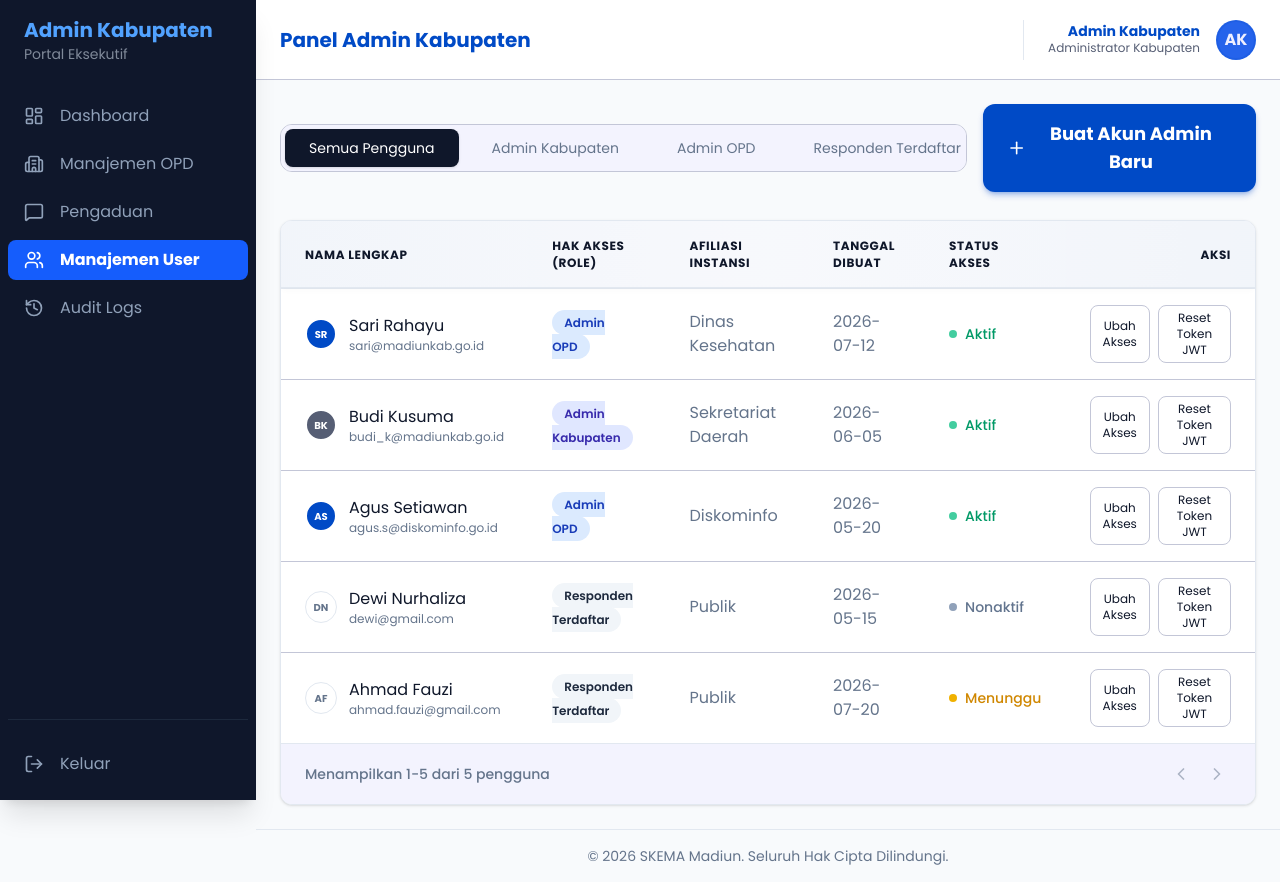
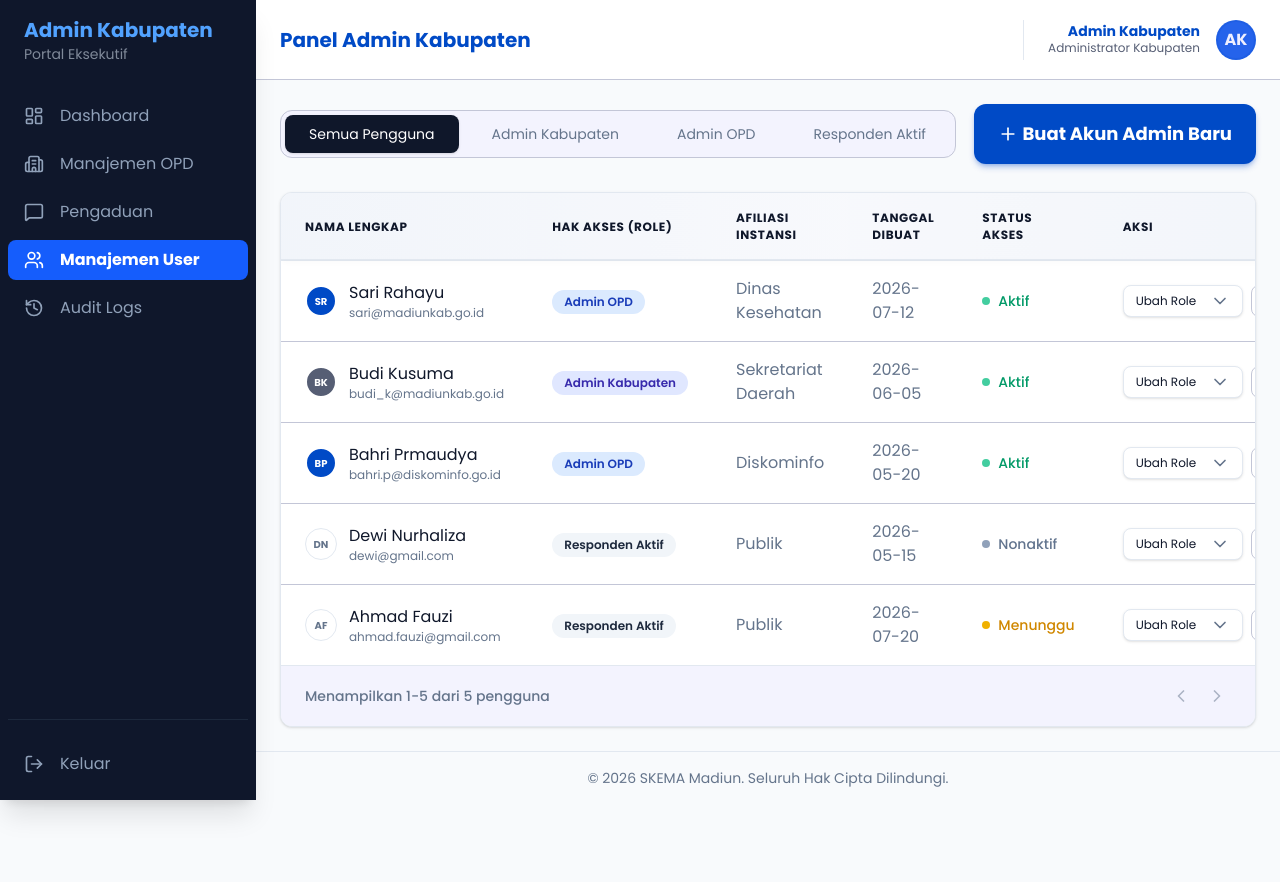
Before and after one commit to richonovians/skema-madiun, a Next.js app in the folder apps/web/: page /admin-kab/users in a window 1280 px wide. After the commit the page ends 804 px from the top, so only its background shows below. Built offline with nearby package versions, Linux system fonts and the light colour scheme.

Commit message:
feat: menambahkan fitur duplikasi dan hapus survei, serta perbaikan UI

```diff
--- a/apps/web/src/app/admin-opd/surveys/page.jsx
+++ b/apps/web/src/app/admin-opd/surveys/page.jsx
@@ -22,6 +22,34 @@ export default function AdminSurveysPage() {
     // TODO: Connect to PUT /api/v1/admin-opd/surveys/{id} here
   };
 
+  // Duplicate a survey and place it right below the original
+  const handleDuplicateSurvey = (surveyId) => {
+    setSurveys((prev) => {
+      const index = prev.findIndex(s => s.id === surveyId);
+      if (index === -1) return prev;
+
+      const original = prev[index];
+      const duplicated = {
+        ...original,
+        id: `srv-${Date.now()}`,
+        title: original.title,
+        status: 'DRAF',
+        isClosed: false,
+        respondentsCount: 0,
+        ikmScore: 0,
+      };
+
+      const newSurveys = [...prev];
+      newSurveys.splice(index + 1, 0, duplicated);
+      return newSurveys;
+    });
+  };
+
+  // Delete a survey (only allowed for Drafts usually, handled in UI)
+  const handleDeleteSurvey = (surveyId) => {
+    setSurveys((prev) => prev.filter(s => s.id !== surveyId));
+  };
+
   // Filter surveys based on active tab
   const filteredSurveys = surveys.filter(survey => {
     if (activeTab === 'all') return true;
@@ -41,6 +69,8 @@ export default function AdminSurveysPage() {
       <AdminSurveyCardList
         surveys={filteredSurveys}
         onTogglePeriod={handleTogglePeriod}
+        onDuplicate={handleDuplicateSurvey}
+        onDelete={handleDeleteSurvey}
       />
     </div>
   );
--- a/apps/web/src/components/layouts/AdminNavbar.jsx
+++ b/apps/web/src/components/layouts/AdminNavbar.jsx
@@ -18,7 +18,7 @@ export default function AdminNavbar() {
   ];
 
   return (
-    <header className="fixed top-0 right-0 left-0 md:left-64 h-16 md:h-20 bg-surface border-b border-outline-variant flex justify-between items-center px-4 md:px-lg z-30 transition-all gap-2">
+    <header className="fixed top-0 right-0 left-0 md:left-64 h-16 md:h-20 bg-surface border-b border-outline-variant flex justify-between items-center px-4 md:px-lg z-40 transition-all gap-2">
       <div className="flex items-center gap-2 md:gap-lg flex-1 min-w-0">
         <button
           className="md:hidden p-2 text-on-surface hover:bg-surface-container rounded-lg shrink-0"
--- a/apps/web/src/components/ui/Dropdown.jsx
+++ b/apps/web/src/components/ui/Dropdown.jsx
@@ -10,6 +10,7 @@ export default function Dropdown({
   value,
   onChange,
   variant = 'default',
+  size = 'md',
   className = '',
   error
 }) {
@@ -61,7 +62,11 @@ export default function Dropdown({
         type="button"
         id={id}
         onClick={() => setIsOpen(!isOpen)}
-        className={`w-full flex items-center justify-between gap-1 sm:gap-3 min-w-0 md:min-w-[140px] min-h-[44px] p-2 md:p-md rounded-lg font-medium text-xs sm:text-body-md transition-all focus:outline-none focus:ring-2 ${error ? 'focus:ring-red-500' : 'focus:ring-primary'} shadow-sm ${styles.button}`}
+        className={`w-full flex items-center justify-between transition-all focus:outline-none focus:ring-2 ${error ? 'focus:ring-red-500' : 'focus:ring-primary'} shadow-sm ${styles.button} ${
+          size === 'sm'
+            ? 'gap-1 px-3 py-1 min-h-[32px] rounded-lg font-label-md text-xs min-w-[120px]'
+            : 'gap-1 sm:gap-3 min-w-0 md:min-w-[140px] min-h-[44px] p-2 md:p-md rounded-lg font-medium text-xs sm:text-body-md'
+        }`}
       >
         <span className="truncate">{selectedOption?.label || 'Pilih...'}</span>
         <ChevronDown
--- a/apps/web/src/features/surveys/components/AdminSurveyCard.jsx
+++ b/apps/web/src/features/surveys/components/AdminSurveyCard.jsx
@@ -5,7 +5,7 @@ import Switch from '@/components/ui/Switch';
 import AdminSurveyCardStats from './AdminSurveyCardStats';
 import AdminSurveyCardActions from './AdminSurveyCardActions';
 
-export default function AdminSurveyCard({ survey, onTogglePeriod }) {
+export default function AdminSurveyCard({ survey, onTogglePeriod, onDuplicate, onDelete }) {
   const { id, title, status, period, respondentsCount, ikmScore, isClosed } = survey;
 
   const isDraft = status === 'DRAF';
@@ -56,7 +56,7 @@ export default function AdminSurveyCard({ survey, onTogglePeriod }) {
         isDraft={isDraft}
       />
 
-      <AdminSurveyCardActions isDraft={isDraft} surveyId={id} />
+      <AdminSurveyCardActions isDraft={isDraft} surveyId={id} onDuplicate={onDuplicate} onDelete={onDelete} />
     </Card>
   );
 }
--- a/apps/web/src/features/surveys/components/AdminSurveyCardActions.jsx
+++ b/apps/web/src/features/surveys/components/AdminSurveyCardActions.jsx
@@ -1,29 +1,49 @@
-import React from 'react';
-import { Eye, Edit2, Copy, FileEdit } from 'lucide-react';
+import React, { useState } from 'react';
+import { Eye, Edit2, Copy, FileEdit, Check } from 'lucide-react';
 import Link from 'next/link';
 
-export default function AdminSurveyCardActions({ isDraft, surveyId }) {
+export default function AdminSurveyCardActions({ isDraft, surveyId, onDuplicate, onDelete }) {
+  const [copied, setCopied] = useState(false);
   const actionButtonClass = "px-md py-sm border border-outline rounded-lg text-label-md font-bold flex items-center gap-sm hover:bg-surface-container-low transition-colors";
+
+  const handleCopy = () => {
+    // Memanggil prop onDuplicate untuk membuat salinan form di list
+    if (onDuplicate) {
+      onDuplicate(surveyId);
+    }
+
+    // Opsional: masih menyalin ID ke clipboard
+    const codeToCopy = `SRV-${surveyId || '001'}`;
+    navigator.clipboard.writeText(codeToCopy);
+
+    setCopied(true);
+    setTimeout(() => setCopied(false), 2000);
+  };
 
   if (isDraft) {
     return (
       <div className="flex flex-wrap gap-md pt-lg border-t border-border">
-
         <Link href={`/admin-opd/surveys/builder/${surveyId}`}>
           <button className="px-xl py-sm bg-primary text-on-primary rounded-lg text-label-md font-bold flex items-center gap-sm hover:bg-primary-hover transition-colors shadow-lg shadow-primary/10">
             <Edit2 size={18} />
             Lanjut Edit
           </button>
         </Link>
+        <button
+          onClick={() => onDelete && onDelete(surveyId)}
+          className="px-md py-sm bg-rose-50 text-rose-600 border border-rose-200 rounded-lg text-label-md font-bold flex items-center gap-sm hover:bg-rose-100 transition-colors ml-auto"
+        >
+          Hapus
+        </button>
       </div>
     );
   }
 
   return (
     <div className="flex flex-wrap gap-md pt-lg border-t border-border">
-      <button className={actionButtonClass}>
-        <Copy size={18} />
-        Salin Kode
+      <button className={actionButtonClass} onClick={handleCopy}>
+        {copied ? <Check size={18} className="text-emerald-600" /> : <Copy size={18} />}
+        {copied ? 'Tersalin!' : 'Salin Kode'}
       </button>
 
       <Link href={`/admin-opd/surveys/builder/${surveyId}`}>
--- a/apps/web/src/features/surveys/components/AdminSurveyCardList.jsx
+++ b/apps/web/src/features/surveys/components/AdminSurveyCardList.jsx
@@ -3,24 +3,28 @@ import AdminSurveyCard from './AdminSurveyCard';
 import EmptyState from '@/components/ui/EmptyState';
 import { FileText } from 'lucide-react';
 
-export default function AdminSurveyCardList({ surveys, onTogglePeriod }) {
+export default function AdminSurveyCardList({ surveys, onTogglePeriod, onDuplicate, onDelete }) {
   if (!surveys || surveys.length === 0) {
     return (
-      <EmptyState
-        icon={<FileText size={64} className="opacity-50" />}
-        title="Belum ada survei"
-        description="Tidak ada paket survei yang sesuai dengan kriteria yang dipilih."
-      />
+      <div className="py-2xl">
+        <EmptyState
+          icon={FileText}
+          title="Tidak ada survei"
+          description="Belum ada survei yang sesuai dengan filter saat ini."
+        />
+      </div>
     );
   }
 
   return (
-    <div className="space-y-lg">
+    <div className="flex flex-col gap-lg pb-2xl animate-in fade-in slide-in-from-bottom-4 duration-500">
       {surveys.map((survey) => (
         <AdminSurveyCard
           key={survey.id}
           survey={survey}
           onTogglePeriod={onTogglePeriod}
+          onDuplicate={onDuplicate}
+          onDelete={onDelete}
         />
       ))}
     </div>
--- a/apps/web/src/features/surveys/components/AdminSurveyCardStats.jsx
+++ b/apps/web/src/features/surveys/components/AdminSurveyCardStats.jsx
@@ -10,9 +10,13 @@ export default function AdminSurveyCardStats({ respondentsCount, ikmScore, isDra
         </div>
         <div>
           <p className="text-[10px] text-text-secondary uppercase font-bold tracking-wider">Total Pengisi</p>
-          <p className="text-h3 font-bold text-text-primary">
-            {respondentsCount} <span className="text-label-md font-medium text-text-secondary">Responden</span>
-          </p>
+          {isDraft ? (
+            <p className="text-h3 font-bold text-text-secondary">-</p>
+          ) : (
+            <p className="text-h3 font-bold text-text-primary">
+              {respondentsCount} <span className="text-label-md font-medium text-text-secondary">Responden</span>
+            </p>
+          )}
         </div>
       </div>
 
--- a/apps/web/src/features/users/components/UsersRoleFilter.jsx
+++ b/apps/web/src/features/users/components/UsersRoleFilter.jsx
@@ -6,7 +6,7 @@ const ROLES = [
   { label: 'Semua Pengguna', value: 'ALL' },
   { label: 'Admin Kabupaten', value: 'ADMIN_KABUPATEN' },
   { label: 'Admin OPD', value: 'ADMIN_OPD' },
-  { label: 'Responden Terdaftar', value: 'RESPONDENT' },
+  { label: 'Responden Aktif', value: 'RESPONDENT' },
 ];
 
 export default function UsersRoleFilter({ activeRoleFilter, setActiveRoleFilter }) {
--- a/apps/web/src/features/users/components/UsersTable.jsx
+++ b/apps/web/src/features/users/components/UsersTable.jsx
@@ -5,6 +5,7 @@ import Avatar from '@/components/ui/Avatar';
 import UserStatusBadge from './UserStatusBadge';
 import { USER_ROLES } from '../constants/dummyUsers';
 import EmptyState from '@/components/ui/EmptyState';
+import Dropdown from '@/components/ui/Dropdown';
 import { Users as UsersIcon } from 'lucide-react';
 
 export default function UsersTable({ data, pagination }) {
@@ -17,7 +18,7 @@ export default function UsersTable({ data, pagination }) {
       case USER_ROLES.ADMIN_OPD:
         return { label: 'Admin OPD', className: 'bg-blue-100 text-blue-800' };
       case USER_ROLES.RESPONDENT:
-        return { label: 'Responden Terdaftar', className: 'bg-slate-100 text-slate-800' };
+        return { label: 'Responden Aktif', className: 'bg-slate-100 text-slate-800' };
       default:
         return { label: role, className: 'bg-gray-100 text-gray-800' };
     }
@@ -57,7 +58,7 @@ export default function UsersTable({ data, pagination }) {
             <Th className="text-slate-700 font-extrabold text-[12px] tracking-[0.1em] py-5">AFILIASI INSTANSI</Th>
             <Th className="text-slate-700 font-extrabold text-[12px] tracking-[0.1em] py-5">TANGGAL DIBUAT</Th>
             <Th className="text-slate-700 font-extrabold text-[12px] tracking-[0.1em] py-5">STATUS AKSES</Th>
-            <Th className="text-slate-700 font-extrabold text-[12px] tracking-[0.1em] py-5 text-right">AKSI</Th>
+            <Th className="text-slate-700 font-extrabold text-[12px] tracking-[0.1em] py-5">AKSI</Th>
           </Tr>
         </Thead>
         <Tbody className="divide-y divide-outline-variant">
@@ -80,7 +81,7 @@ export default function UsersTable({ data, pagination }) {
                   </div>
                 </Td>
                 <Td>
-                  <span className={`px-3 py-1 rounded-full text-xs font-semibold ${roleConfig.className}`}>
+                  <span className={`inline-block whitespace-nowrap px-3 py-1 rounded-full text-xs font-semibold ${roleConfig.className}`}>
                     {roleConfig.label}
                   </span>
                 </Td>
@@ -93,12 +94,10 @@ export default function UsersTable({ data, pagination }) {
                 <Td>
                   <UserStatusBadge status={user.status} />
                 </Td>
-                <Td className="text-right">
-                  <div className="flex justify-end gap-2">
-                    <button className="px-3 py-1 border border-outline-variant rounded-lg text-xs font-label-md text-text-primary hover:bg-slate-100 transition-colors">
-                      Ubah Akses
-                    </button>
-                    <button className="px-3 py-1 border border-outline-variant rounded-lg text-xs font-label-md text-text-primary hover:bg-slate-100 transition-colors">
+                <Td>
+                  <div className="flex justify-start gap-2 items-center flex-nowrap">
+                    <RoleActionDropdown />
+                    <button className="whitespace-nowrap px-3 py-1 border border-outline-variant rounded-lg text-xs font-label-md text-text-primary hover:bg-slate-100 transition-colors h-[32px] flex items-center justify-center">
                       Reset Token JWT
                     </button>
                   </div>
@@ -113,3 +112,22 @@ export default function UsersTable({ data, pagination }) {
     </div>
   );
 }
+
+function RoleActionDropdown() {
+  const [role, setRole] = React.useState('');
+
+  return (
+    <div className="w-[120px] text-left">
+      <Dropdown
+        options={[
+          { label: 'Ubah Role', value: '' },
+          { label: 'Admin OPD', value: 'ADMIN_OPD' },
+          { label: 'Admin Kabupaten', value: 'ADMIN_KABUPATEN' }
+        ]}
+        value={role}
+        onChange={setRole}
+        size="sm"
+      />
+    </div>
+  );
+}
--- a/apps/web/src/features/users/constants/dummyUsers.js
+++ b/apps/web/src/features/users/constants/dummyUsers.js
@@ -34,9 +34,9 @@ export const DUMMY_USERS = [
   },
   {
     id: 3,
-    name: 'Agus Setiawan',
-    email: 'agus.s@diskominfo.go.id',
-    initials: 'AS',
+    name: 'Bahri Prmaudya',
+    email: 'bahri.p@diskominfo.go.id',
+    initials: 'BP',
     role: USER_ROLES.ADMIN_OPD,
     organization: 'Diskominfo',
     createdAt: '2026-05-20',
```
